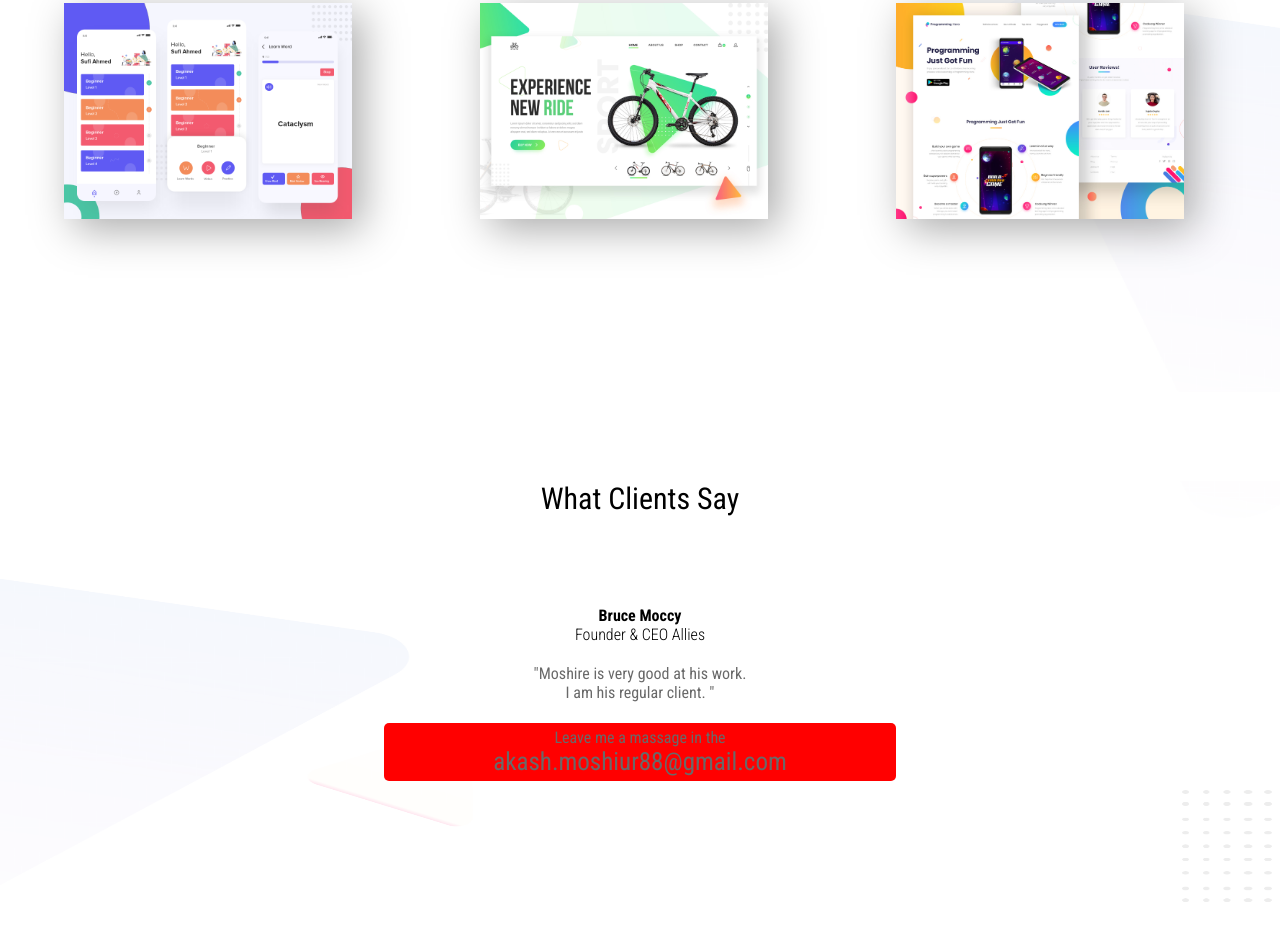
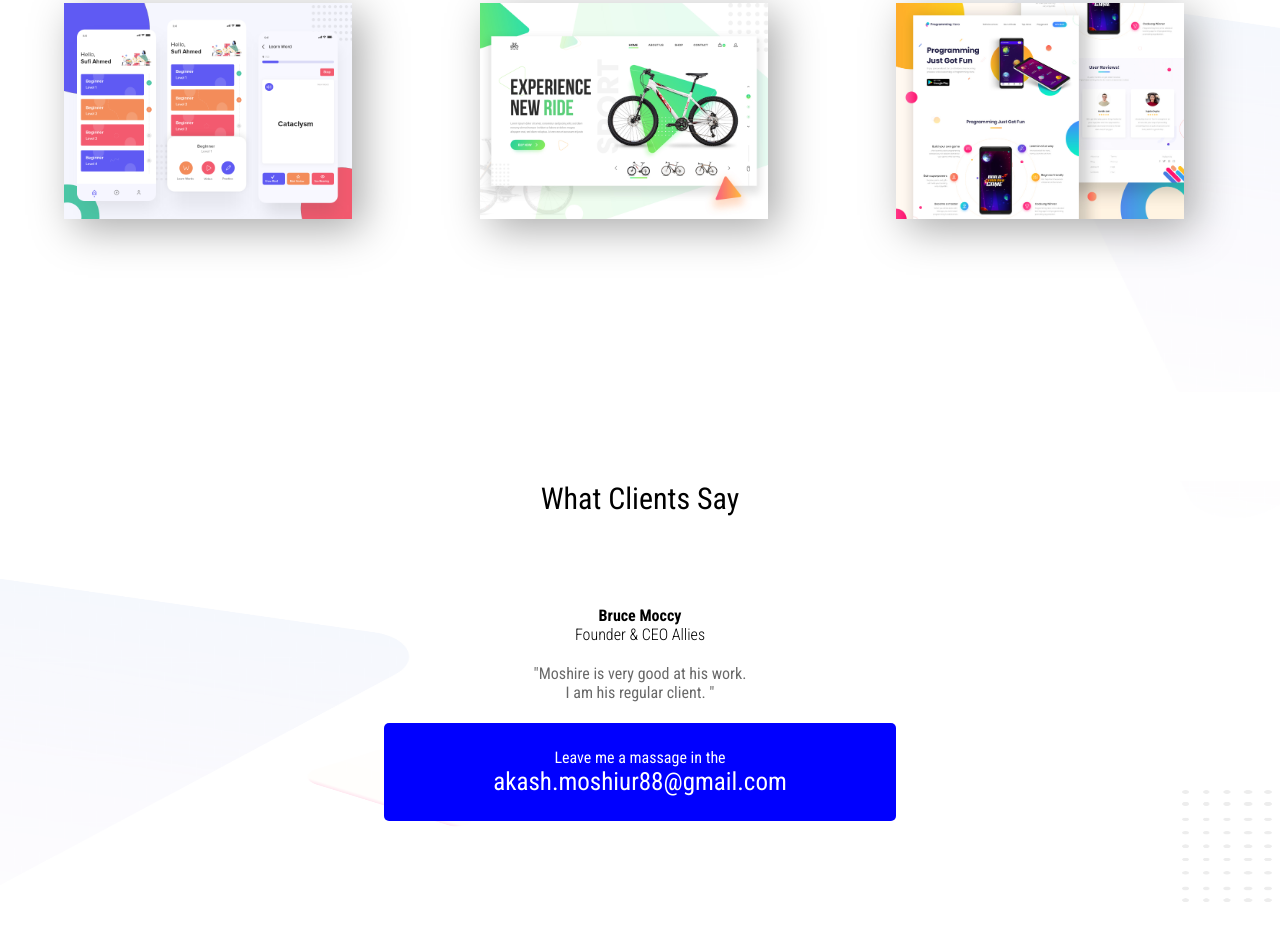
Before and after one commit to moshiurakash/personal-website, a plain HTML site: page index.html in a window 1280 px wide. Shown: the part 1498-2439 px from the top of the page. Drawn offline with Linux system fonts and the light colour scheme.

Commit message:
second try

```diff
--- a/style.css
+++ b/style.css
@@ -87,10 +87,10 @@ background-size: 1500px 500px;
     margin-top: -5px;
 }
 #email-link{
-    background-color: red;
-    padding: 5px 20px;
+    background-color: blue;
+    padding: 25px 18px;
     border-radius: 5px;
     margin-left: 30%;
     margin-right: 30%;
-
+    color: white;
 }
```
Also changed, not shown: index.html (+0 -1 lines).
